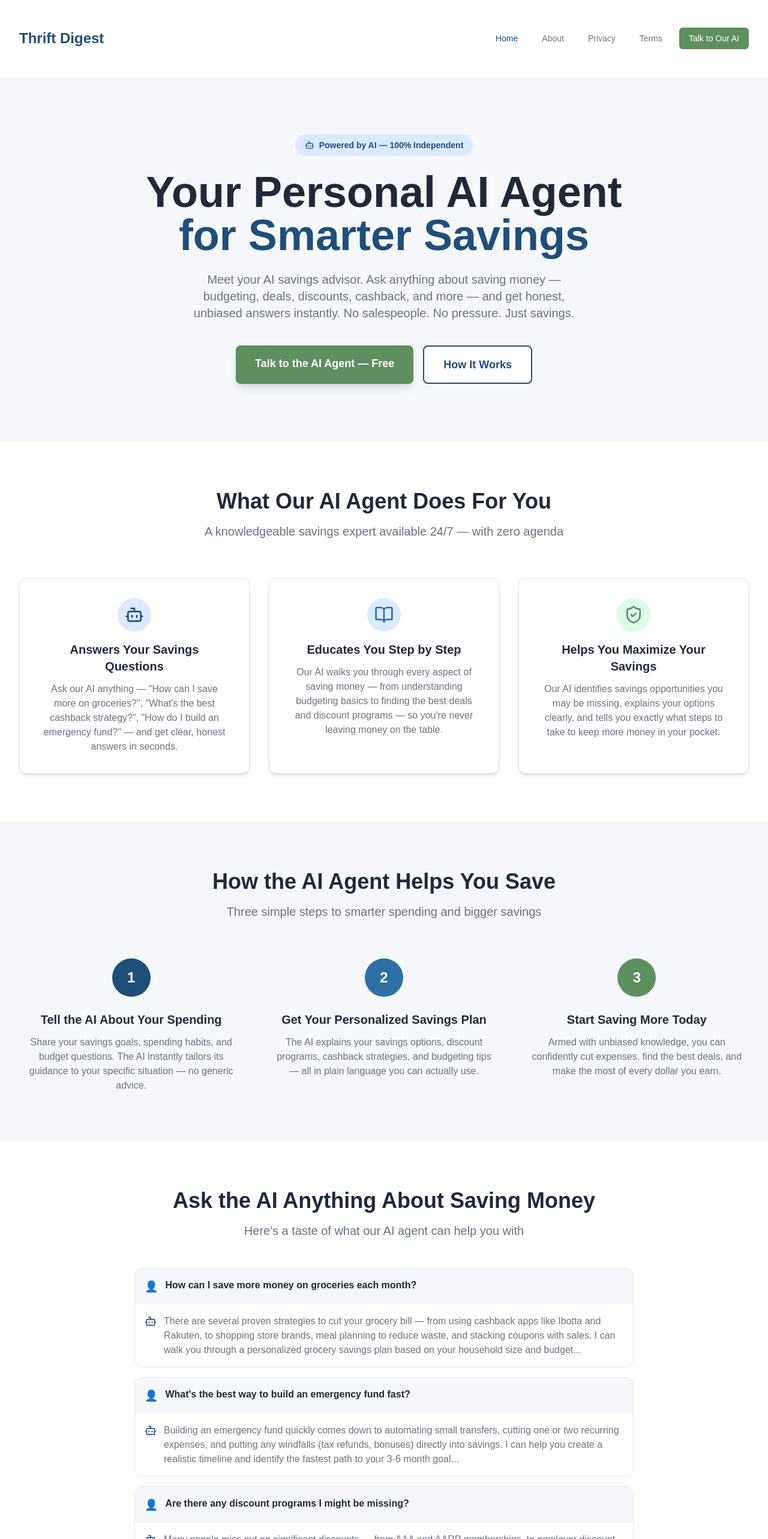
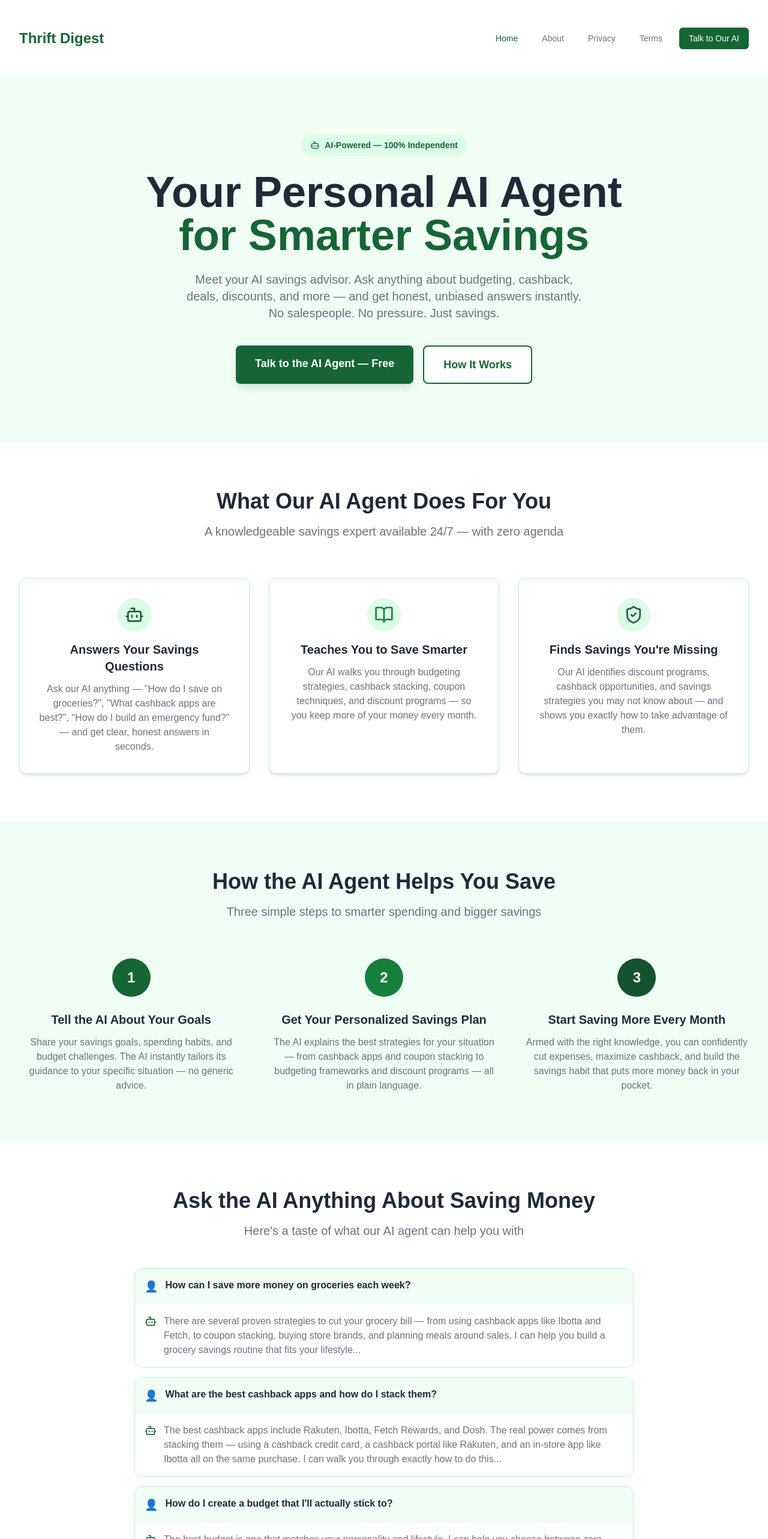
Before and after one commit to Textingman/push-thriftdigest, a Next.js app: page / in a window 1280 px wide. Shown: the top 2566 px of the page at 60% size. Built offline with nearby package versions, Linux system fonts and the light colour scheme.

Commit message:
Apply Forest Green color scheme and fix page colors

```diff
--- a/app/components/Navbar.tsx
+++ b/app/components/Navbar.tsx
@@ -7,7 +7,7 @@ export default function Navbar() {
   const pathname = usePathname();
 
   const linkColor = (href: string) =>
-    pathname === href ? '#1F4E79' : '#6B7280';
+    pathname === href ? '#166534' : '#6B7280';
 
   return (
     <nav className="bg-white shadow-sm">
@@ -15,7 +15,7 @@ export default function Navbar() {
         <div className="flex justify-between items-center h-32">
           <div className="flex items-center">
             <Link href="/" className="flex-shrink-0">
-              <span className="text-2xl font-bold" style={{ color: '#1F4E79' }}>Thrift Digest</span>
+              <span className="text-2xl font-bold" style={{ color: '#166534' }}>Thrift Digest</span>
             </Link>
           </div>
           <div className="hidden md:block">
@@ -32,7 +32,7 @@ export default function Navbar() {
               <Link href="/terms" style={{ color: linkColor('/terms') }} className="hover:opacity-80 px-3 py-2 rounded-md text-sm font-medium">
                 Terms
               </Link>
-              <Link href="/signup" className="text-white px-4 py-2 rounded-md text-sm font-medium" style={{ backgroundColor: '#5E8F5E' }}>
+              <Link href="/signup" className="text-white px-4 py-2 rounded-md text-sm font-medium" style={{ backgroundColor: '#166534' }}>
                 Talk to Our AI
               </Link>
             </div>
--- a/app/page.tsx
+++ b/app/page.tsx
@@ -10,32 +10,32 @@ export default function HomePage() {
       <Navbar />
 
       {/* Hero Section */}
-      <section style={{ backgroundColor: '#F5F7FA' }} className="py-24">
+      <section style={{ backgroundColor: '#F0FDF4' }} className="py-24">
         <div className="max-w-7xl mx-auto px-4 sm:px-6 lg:px-8">
           <div className="text-center">
-            <div className="inline-flex items-center gap-2 px-4 py-2 rounded-full text-sm font-semibold mb-6" style={{ backgroundColor: '#DBEAFE', color: '#1F4E79' }}>
+            <div className="inline-flex items-center gap-2 px-4 py-2 rounded-full text-sm font-semibold mb-6" style={{ backgroundColor: '#DCFCE7', color: '#166534' }}>
               <Bot className="w-4 h-4" />
-              Powered by AI — 100% Independent
+              AI-Powered — 100% Independent
             </div>
             <h1 className="text-5xl font-extrabold sm:text-6xl md:text-7xl" style={{ color: '#1F2937' }}>
               Your Personal AI Agent
-              <span className="block" style={{ color: '#1F4E79' }}>for Smarter Savings</span>
+              <span className="block" style={{ color: '#166534' }}>for Smarter Savings</span>
             </h1>
             <p className="mt-6 max-w-2xl mx-auto text-xl" style={{ color: '#6B7280' }}>
-              Meet your AI savings advisor. Ask anything about saving money — budgeting, deals, discounts, cashback, and more — and get honest, unbiased answers instantly. No salespeople. No pressure. Just savings.
+              Meet your AI savings advisor. Ask anything about budgeting, cashback, deals, discounts, and more — and get honest, unbiased answers instantly. No salespeople. No pressure. Just savings.
             </p>
             <div className="mt-10 flex justify-center gap-4 flex-wrap">
               <Link
                 href="/signup"
                 className="px-8 py-4 text-white text-lg font-semibold rounded-lg shadow-lg transition-opacity hover:opacity-90"
-                style={{ backgroundColor: '#5E8F5E' }}
+                style={{ backgroundColor: '#166534' }}
               >
                 Talk to the AI Agent — Free
               </Link>
               <Link
                 href="/about"
                 className="px-8 py-4 text-lg font-semibold rounded-lg transition-opacity hover:opacity-90 border-2"
-                style={{ color: '#1F4E79', borderColor: '#1F4E79', backgroundColor: '#FFFFFF' }}
+                style={{ color: '#166534', borderColor: '#166534', backgroundColor: '#FFFFFF' }}
               >
                 How It Works
               </Link>
@@ -55,45 +55,45 @@ export default function HomePage() {
           </div>
 
           <div className="grid md:grid-cols-3 gap-8">
-            <div className="bg-white p-8 rounded-xl shadow-md hover:shadow-xl transition-shadow border" style={{ borderColor: '#E5E7EB' }}>
+            <div className="bg-white p-8 rounded-xl shadow-md hover:shadow-xl transition-shadow border" style={{ borderColor: '#BBF7D0' }}>
               <div className="flex justify-center mb-4">
-                <div className="w-14 h-14 rounded-full flex items-center justify-center" style={{ backgroundColor: '#DBEAFE' }}>
-                  <Bot className="w-8 h-8" style={{ color: '#1F4E79' }} />
+                <div className="w-14 h-14 rounded-full flex items-center justify-center" style={{ backgroundColor: '#DCFCE7' }}>
+                  <Bot className="w-8 h-8" style={{ color: '#166534' }} />
                 </div>
               </div>
               <h3 className="text-xl font-semibold text-center mb-3" style={{ color: '#1F2937' }}>
                 Answers Your Savings Questions
               </h3>
               <p className="text-center" style={{ color: '#6B7280' }}>
-                Ask our AI anything — "How can I save more on groceries?", "What's the best cashback strategy?", "How do I build an emergency fund?" — and get clear, honest answers in seconds.
+                Ask our AI anything — "How do I save on groceries?", "What cashback apps are best?", "How do I build an emergency fund?" — and get clear, honest answers in seconds.
               </p>
             </div>
 
-            <div className="bg-white p-8 rounded-xl shadow-md hover:shadow-xl transition-shadow border" style={{ borderColor: '#E5E7EB' }}>
+            <div className="bg-white p-8 rounded-xl shadow-md hover:shadow-xl transition-shadow border" style={{ borderColor: '#BBF7D0' }}>
               <div className="flex justify-center mb-4">
-                <div className="w-14 h-14 rounded-full flex items-center justify-center" style={{ backgroundColor: '#DBEAFE' }}>
-                  <BookOpen className="w-8 h-8" style={{ color: '#2F6FA3' }} />
+                <div className="w-14 h-14 rounded-full flex items-center justify-center" style={{ backgroundColor: '#DCFCE7' }}>
+                  <BookOpen className="w-8 h-8" style={{ color: '#15803D' }} />
                 </div>
               </div>
               <h3 className="text-xl font-semibold text-center mb-3" style={{ color: '#1F2937' }}>
-                Educates You Step by Step
+                Teaches You to Save Smarter
               </h3>
               <p className="text-center" style={{ color: '#6B7280' }}>
-                Our AI walks you through every aspect of saving money — from understanding budgeting basics to finding the best deals and discount programs — so you're never leaving money on the table.
+                Our AI walks you through budgeting strategies, cashback stacking, coupon techniques, and discount programs — so you keep more of your money every month.
               </p>
             </div>
 
-            <div className="bg-white p-8 rounded-xl shadow-md hover:shadow-xl transition-shadow border" style={{ borderColor: '#E5E7EB' }}>
+            <div className="bg-white p-8 rounded-xl shadow-md hover:shadow-xl transition-shadow border" style={{ borderColor: '#BBF7D0' }}>
               <div className="flex justify-center mb-4">
-                <div className="w-14 h-14 rounded-full flex items-center justify-center" style={{ backgroundColor: '#dcfce7' }}>
-                  <ShieldCheck className="w-8 h-8" style={{ color: '#5E8F5E' }} />
+                <div className="w-14 h-14 rounded-full flex items-center justify-center" style={{ backgroundColor: '#DCFCE7' }}>
+                  <ShieldCheck className="w-8 h-8" style={{ color: '#166534' }} />
                 </div>
               </div>
               <h3 className="text-xl font-semibold text-center mb-3" style={{ color: '#1F2937' }}>
-                Helps You Maximize Your Savings
+                Finds Savings You're Missing
               </h3>
               <p className="text-center" style={{ color: '#6B7280' }}>
-                Our AI identifies savings opportunities you may be missing, explains your options clearly, and tells you exactly what steps to take to keep more money in your pocket.
+                Our AI identifies discount programs, cashback opportunities, and savings strategies you may not know about — and shows you exactly how to take advantage of them.
               </p>
             </div>
           </div>
@@ -101,7 +101,7 @@ export default function HomePage() {
       </section>
 
       {/* How It Works Section */}
-      <section style={{ backgroundColor: '#F5F7FA' }} className="py-20">
+      <section style={{ backgroundColor: '#F0FDF4' }} className="py-20">
         <div className="max-w-7xl mx-auto px-4 sm:px-6 lg:px-8">
           <div className="text-center mb-16">
             <h2 className="text-4xl font-bold" style={{ color: '#1F2937' }}>How the AI Agent Helps You Save</h2>
@@ -112,32 +112,32 @@ export default function HomePage() {
 
           <div className="grid md:grid-cols-3 gap-12">
             <div className="text-center">
-              <div className="w-16 h-16 rounded-full flex items-center justify-center mx-auto mb-6 text-2xl font-bold text-white" style={{ backgroundColor: '#1F4E79' }}>
+              <div className="w-16 h-16 rounded-full flex items-center justify-center mx-auto mb-6 text-2xl font-bold text-white" style={{ backgroundColor: '#166534' }}>
                 1
               </div>
-              <h3 className="text-xl font-bold mb-3" style={{ color: '#1F2937' }}>Tell the AI About Your Spending</h3>
+              <h3 className="text-xl font-bold mb-3" style={{ color: '#1F2937' }}>Tell the AI About Your Goals</h3>
               <p style={{ color: '#6B7280' }}>
-                Share your savings goals, spending habits, and budget questions. The AI instantly tailors its guidance to your specific situation — no generic advice.
+                Share your savings goals, spending habits, and budget challenges. The AI instantly tailors its guidance to your specific situation — no generic advice.
               </p>
             </div>
 
             <div className="text-center">
-              <div className="w-16 h-16 rounded-full flex items-center justify-center mx-auto mb-6 text-2xl font-bold text-white" style={{ backgroundColor: '#2F6FA3' }}>
+              <div className="w-16 h-16 rounded-full flex items-center justify-center mx-auto mb-6 text-2xl font-bold text-white" style={{ backgroundColor: '#15803D' }}>
                 2
               </div>
               <h3 className="text-xl font-bold mb-3" style={{ color: '#1F2937' }}>Get Your Personalized Savings Plan</h3>
               <p style={{ color: '#6B7280' }}>
-                The AI explains your savings options, discount programs, cashback strategies, and budgeting tips — all in plain language you can actually use.
+                The AI explains the best strategies for your situation — from cashback apps and coupon stacking to budgeting frameworks and discount programs — all in plain language.
               </p>
             </div>
 
             <div className="text-center">
-              <div className="w-16 h-16 rounded-full flex items-center justify-center mx-auto mb-6 text-2xl font-bold text-white" style={{ backgroundColor: '#5E8F5E' }}>
+              <div className="w-16 h-16 rounded-full flex items-center justify-center mx-auto mb-6 text-2xl font-bold text-white" style={{ backgroundColor: '#14532D' }}>
                 3
               </div>
-              <h3 className="text-xl font-bold mb-3" style={{ color: '#1F2937' }}>Start Saving More Today</h3>
+              <h3 className="text-xl font-bold mb-3" style={{ color: '#1F2937' }}>Start Saving More Every Month</h3>
               <p style={{ color: '#6B7280' }}>
-                Armed with unbiased knowledge, you can confidently cut expenses, find the best deals, and make the most of every dollar you earn.
+                Armed with the right knowledge, you can confidently cut expenses, maximize cashback, and build the savings habit that puts more money back in your pocket.
               </p>
             </div>
           </div>
@@ -156,19 +156,19 @@ export default function HomePage() {
 
           <div className="space-y-4">
             {[
-              { q: "How can I save more money on groceries each month?", a: "There are several proven strategies to cut your grocery bill — from using cashback apps like Ibotta and Rakuten, to shopping store brands, meal planning to reduce waste, and stacking coupons with sales. I can walk you through a personalized grocery savings plan based on your household size and budget..." },
-              { q: "What's the best way to build an emergency fund fast?", a: "Building an emergency fund quickly comes down to automating small transfers, cutting one or two recurring expenses, and putting any windfalls (tax refunds, bonuses) directly into savings. I can help you create a realistic timeline and identify the fastest path to your 3-6 month goal..." },
-              { q: "Are there any discount programs I might be missing?", a: "Many people miss out on significant discounts — from AAA and AARP memberships, to employer discount portals, student discounts, military benefits, and utility assistance programs. I can help you identify which programs you qualify for based on your situation..." },
-              { q: "How do I stop overspending and stick to a budget?", a: "Sticking to a budget is easier with the right system. I can help you set up a zero-based budget, identify your biggest spending leaks, and recommend free tools and apps that make tracking automatic. The key is making saving the default, not the exception..." },
-              { q: "What cashback and rewards strategies actually work?", a: "The best cashback strategies involve stacking multiple programs — using a cashback credit card, a cashback portal like Rakuten, and a cashback app at checkout. I can help you build a simple system that earns you hundreds of dollars back per year without extra effort..." },
+              { q: "How can I save more money on groceries each week?", a: "There are several proven strategies to cut your grocery bill — from using cashback apps like Ibotta and Fetch, to coupon stacking, buying store brands, and planning meals around sales. I can help you build a grocery savings routine that fits your lifestyle..." },
+              { q: "What are the best cashback apps and how do I stack them?", a: "The best cashback apps include Rakuten, Ibotta, Fetch Rewards, and Dosh. The real power comes from stacking them — using a cashback credit card, a cashback portal like Rakuten, and an in-store app like Ibotta all on the same purchase. I can walk you through exactly how to do this..." },
+              { q: "How do I create a budget that I'll actually stick to?", a: "The best budget is one that matches your personality and lifestyle. I can help you choose between zero-based budgeting, the 50/30/20 rule, or a custom approach — and set it up in a way that's simple enough to actually maintain long-term..." },
+              { q: "What discount programs am I probably missing out on?", a: "Most people miss out on significant discounts available through AAA, AARP, employer benefit portals, student discounts, military benefits, and loyalty programs. I can help you identify which ones apply to your situation and how to access them..." },
+              { q: "How do I build an emergency fund faster?", a: "Building an emergency fund faster comes down to automation, finding the right high-yield savings account, and identifying small expenses to redirect. I can help you set up a system that builds your fund consistently without feeling painful..." },
             ].map((item, i) => (
-              <div key={i} className="rounded-xl overflow-hidden border" style={{ borderColor: '#E5E7EB' }}>
-                <div className="p-4 flex items-start gap-3" style={{ backgroundColor: '#F5F7FA' }}>
+              <div key={i} className="rounded-xl overflow-hidden border" style={{ borderColor: '#BBF7D0' }}>
+                <div className="p-4 flex items-start gap-3" style={{ backgroundColor: '#F0FDF4' }}>
                   <span className="text-lg">👤</span>
                   <p className="font-semibold" style={{ color: '#1F2937' }}>{item.q}</p>
                 </div>
                 <div className="p-4 flex items-start gap-3 bg-white">
-                  <Bot className="w-5 h-5 mt-0.5 flex-shrink-0" style={{ color: '#1F4E79' }} />
+                  <Bot className="w-5 h-5 mt-0.5 flex-shrink-0" style={{ color: '#166534' }} />
                   <p style={{ color: '#6B7280' }}>{item.a}</p>
                 </div>
               </div>
@@ -180,7 +180,7 @@ export default function HomePage() {
       {/* CTA Section */}
       <section className="py-20">
         <div className="max-w-7xl mx-auto px-4 sm:px-6 lg:px-8">
-          <div className="rounded-2xl shadow-2xl overflow-hidden" style={{ background: 'linear-gradient(135deg, #1F4E79 0%, #2F6FA3 100%)' }}>
+          <div className="rounded-2xl shadow-2xl overflow-hidden" style={{ background: 'linear-gradient(135deg, #14532D 0%, #166534 100%)' }}>
             <div className="px-6 py-16 sm:px-12 sm:py-20 text-center">
               <Bot className="w-16 h-16 text-white mx-auto mb-6" />
               <h2 className="text-4xl font-bold text-white mb-6">
@@ -192,7 +192,7 @@ export default function HomePage() {
               <Link
                 href="/signup"
                 className="inline-block px-8 py-4 text-lg font-semibold rounded-lg shadow-lg transition-opacity hover:opacity-90"
-                style={{ backgroundColor: '#5E8F5E', color: '#FFFFFF' }}
+                style={{ backgroundColor: '#FFFFFF', color: '#166534' }}
               >
                 Talk to the AI Agent — Free
               </Link>
```
Also changed, not shown: app/components/Footer.tsx (+11 -11 lines).
